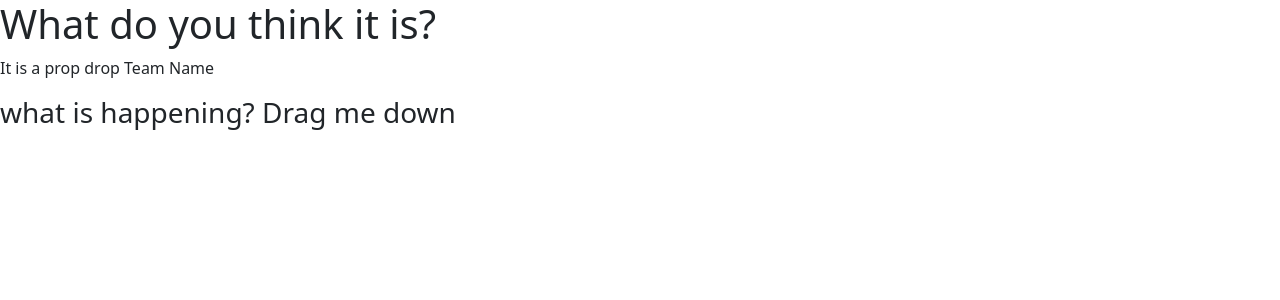
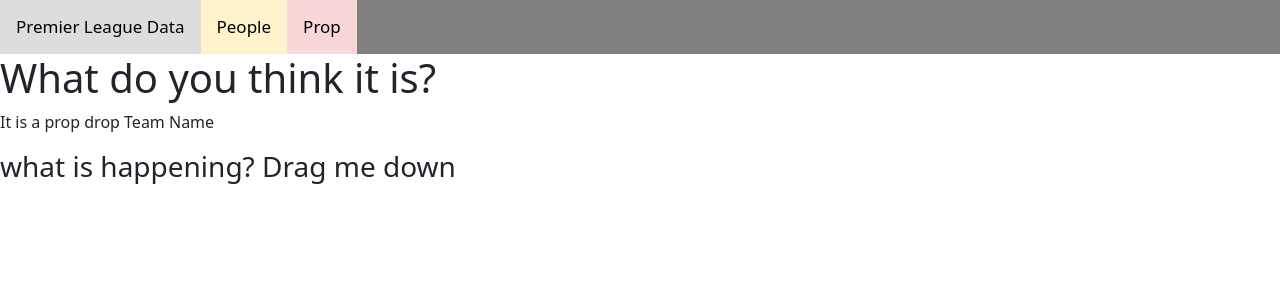
Before and after one commit to Fakipo/superfluous-sidemen, a React (Create React App) app in the folder frontendCode/client/: page /UsingProps in a window 1280 px wide. Shown: the top 300 px of the page. Built offline with nearby package versions, Linux system fonts and the light colour scheme.

Commit message:
Changed Navbar css and changed routing settings

```diff
--- a/frontendCode/client/src/Navbar/LocateNavbarRoutes.js
+++ b/frontendCode/client/src/Navbar/LocateNavbarRoutes.js
@@ -10,9 +10,9 @@ function locateNavbar(){
         <BrowserRouter>
         <Routes>
           <Route path="/" element={<><Navbar/></>} ></Route>
-          <Route path="/PremierLeagueTable" element={<PremierLeagueTable />}></Route>
-          <Route path="/listOfPeople" element={<PersonList />}></Route>
-          <Route path="/UsingProps" element={<PropUseAbuse text = "Team Name" crax = "Drag me down" />}></Route>
+          <Route path="/PremierLeagueTable" element={ <><Navbar/><PremierLeagueTable /></>}></Route>
+          <Route path="/listOfPeople" element={<><Navbar/><PersonList /></>}></Route>
+          <Route path="/UsingProps" element={<><Navbar/><PropUseAbuse text = "Team Name" crax = "Drag me down" /></>}></Route>
         </Routes>
         </BrowserRouter>
      </div>
--- /dev/null
+++ b/frontendCode/client/src/Navbar/Navbar.css
@@ -0,0 +1,51 @@
+.topnav {
+    background-color: gray;
+    overflow: hidden;
+  }
+
+  /* Style the links inside the navigation bar */
+  .topnav li {
+    float: left;
+    color: white;
+    text-align: center;
+    padding: 14px 16px;
+    text-decoration: none;
+    font-size: 17px;
+  }
+
+  /* Change the color of links on hover */
+  .topnav li:hover {
+    background-color: #ddd;
+    color: black;
+  }
+
+  /* Add a color to the active/current link */
+  .topnav li.active {
+    background-color: #04AA6D;
+    color: white;
+  }
+
+
+  .header {
+    display: flex;
+    justify-content: center;
+  }
+
+
+  .navPos {
+    color: red;
+    position: absolute;
+    width: 45%;
+    height:50%;
+    padding : 9px;
+    padding-Top: 40px;
+    left: 165px;
+    margin-Top: 66px;
+    border: 10px solid gray;
+    text-Align: center}
+
+  .headerlink-title {
+    color: black;
+    text-decoration: none;
+    padding: 0 5px;
+  }
--- a/frontendCode/client/src/Navbar/Navbar.js
+++ b/frontendCode/client/src/Navbar/Navbar.js
@@ -1,24 +1,24 @@
 import React from "react";
 import { Link } from 'react-router-dom';
+import './Navbar.css'
+import 'bootstrap/dist/css/bootstrap.min.css';
 
 function Navbar(){
     return(
-            <div>
-            <div>This is our football analytics website</div>
-            <nav>
-                <ul>
-                    <li>
-                        <Link to = "/PremierLeagueTable">Premier League Data</Link>
+            <div className="topnav">
+            <ul  className="list-group list-group-horizontal" style = {{listStyleType: "none"}}>
+                    <li className="list-group-item-info">
+                        <Link to = "/PremierLeagueTable" style={{ textDecoration: 'none', color: "black" }}>Premier League Data</Link>
                     </li>
-                    <li>
-                        <Link to = "/listOfPeople"> People </Link>
+                    <li className="list-group-item-warning">
+                        <Link to = "/listOfPeople" style={{ textDecoration: 'none', color: "black" }}> People </Link>
                     </li>
-                    <li>
-                        <Link to = "/UsingProps">Prop</Link>
+                    <li className="list-group-item-danger">
+                        <Link to = "/UsingProps" style={{ textDecoration: 'none', color: "black" }}>Prop</Link>
                     </li>
-                </ul>
-            </nav>
+            </ul>
             </div>
+
     );
 }
 
```
